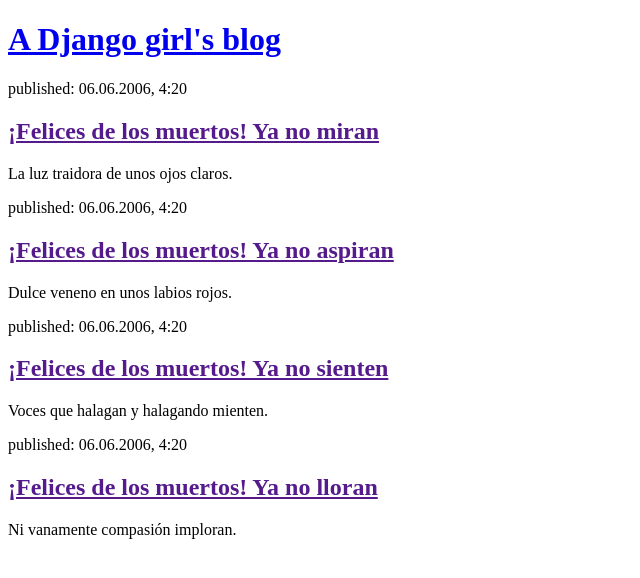
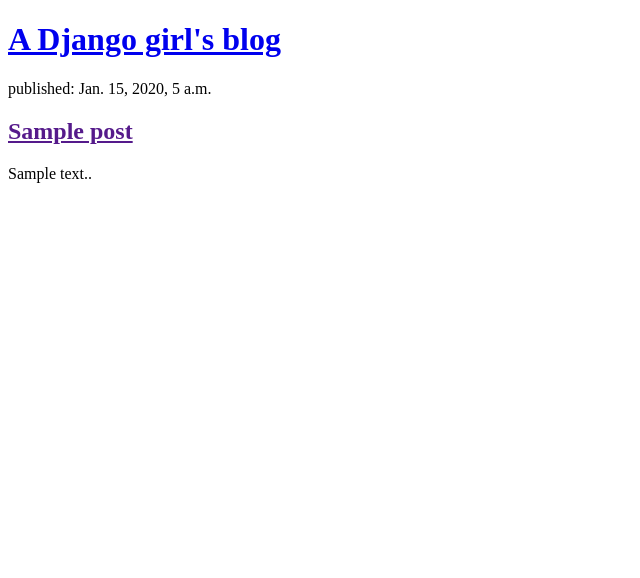
Before and after one commit to Hardbass1991/my-first-blog, a Django app: page / in a window 1280 px wide. Shown: the top 578 px of the page, without its empty margins (0-640 px from the left). Run offline with Django 3.2, Linux system fonts and the light colour scheme; tables that the repository leaves empty hold one stand-in row (values such as "Sample post").

Commit message:
Modified templates to display posts from db

```diff
--- a/blog/templates/blog/post_list.html
+++ b/blog/templates/blog/post_list.html
@@ -7,29 +7,12 @@
     <header>
       <h1><a href="/">A Django girl's blog</a></h1>
     </header>
-
-    <article>
-      <time>published: 06.06.2006, 4:20</time>
-      <h2><a href="">¡Felices de los muertos! Ya no miran</a></h2>
-      <p>La luz traidora de unos ojos claros.</p>
-    </article>
-
-    <article>
-      <time>published: 06.06.2006, 4:20</time>
-      <h2><a href="">¡Felices de los muertos! Ya no aspiran</a></h2>
-      <p>Dulce veneno en unos labios rojos.</p>
-    </article>
-
-    <article>
-      <time>published: 06.06.2006, 4:20</time>
-      <h2><a href="">¡Felices de los muertos! Ya no sienten</a></h2>
-      <p>Voces que halagan y halagando mienten.</p>
-    </article>
-
-    <article>
-      <time>published: 06.06.2006, 4:20</time>
-      <h2><a href="">¡Felices de los muertos! Ya no lloran</a></h2>
-      <p>Ni vanamente compasión imploran.</p>
-    </article>
+    {% for post in posts %}
+      <article>
+        <time>published: {{ post.published_date }}</time>
+        <h2><a href="">{{ post.title }}</a></h2>
+        <p>{{ post.text|linebreaksbr }}.</p>
+      </article>
+    {% endfor %}
   </body>
 </html>
--- a/blog/views.py
+++ b/blog/views.py
@@ -1,4 +1,8 @@
 from django.shortcuts import render
+from django.utils import timezone
+
+from .models import Post
 
 def post_list(request):
-    return render(request, 'blog/post_list.html', {})
+    posts = Post.objects.filter(published_date__lte=timezone.now()).order_by('published_date')
+    return render(request, 'blog/post_list.html', {'posts': posts})
```
